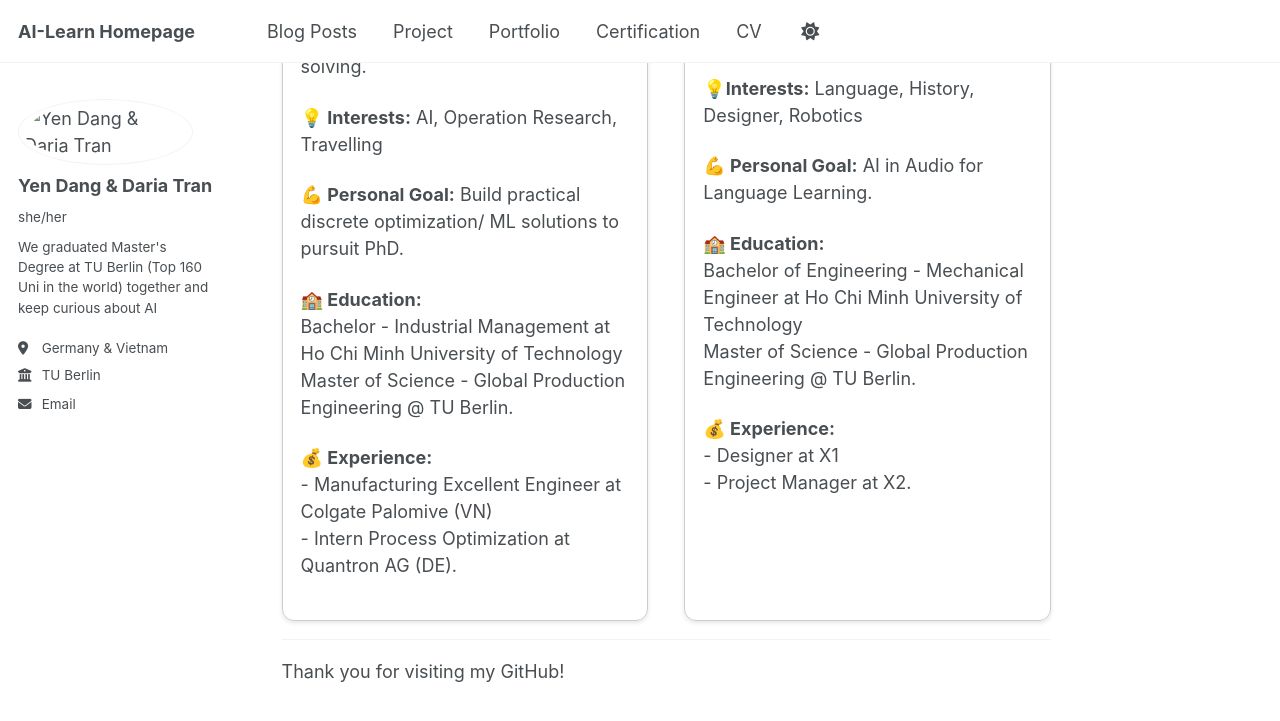
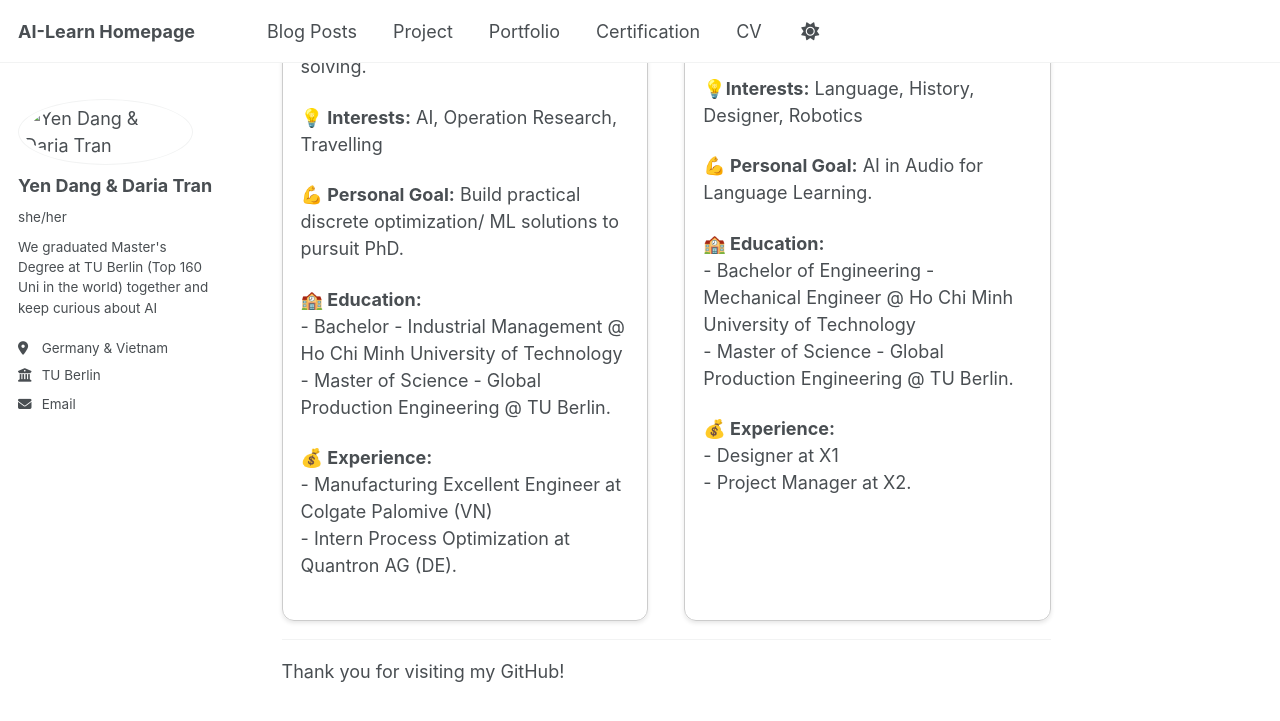
Before and after one commit to yen010390/AIO.github.io, a Jekyll site: the page built from _pages/about.md, in a window 1280 px wide and 900 px high, scrolled down 571 px. Shown: the top 721 px of the window. Built offline with Jekyll 4.4.1, drawn with Linux system fonts in a browser that asks for light colours.

```diff
--- a/_pages/about.md
+++ b/_pages/about.md
@@ -44,8 +44,8 @@ redirect_from:
     <p><strong>💡 Interests:</strong> AI, Operation Research, Travelling</p>
     <p><strong>💪 Personal Goal:</strong> Build practical discrete optimization/ ML solutions to pursuit PhD.</p>
     <p><strong>🏫 Education:</strong><br>
-      Bachelor - Industrial Management at Ho Chi Minh University of Technology <br>
-      Master of Science - Global Production Engineering @ TU Berlin.</p>
+      - Bachelor - Industrial Management @ Ho Chi Minh University of Technology <br>
+      - Master of Science - Global Production Engineering @ TU Berlin.</p>
     <p><strong>💰 Experience:</strong><br>
       - Manufacturing Excellent Engineer at Colgate Palomive (VN) <br>
       - Intern Process Optimization at Quantron AG (DE).</p>
@@ -61,8 +61,8 @@ redirect_from:
     <p><strong>💡Interests:</strong> Language, History, Designer, Robotics</p>
     <p><strong>💪 Personal Goal:</strong> AI in Audio for Language Learning.</p>
     <p><strong>🏫 Education:</strong><br>
-      Bachelor of Engineering - Mechanical Engineer at Ho Chi Minh University of Technology <br>
-      Master of Science - Global Production Engineering @ TU Berlin.</p>
+      - Bachelor of Engineering - Mechanical Engineer @ Ho Chi Minh University of Technology <br>
+      - Master of Science - Global Production Engineering @ TU Berlin.</p>
     <p><strong>💰 Experience:</strong><br>
       - Designer at X1 <br>
       - Project Manager at X2.</p>
```
